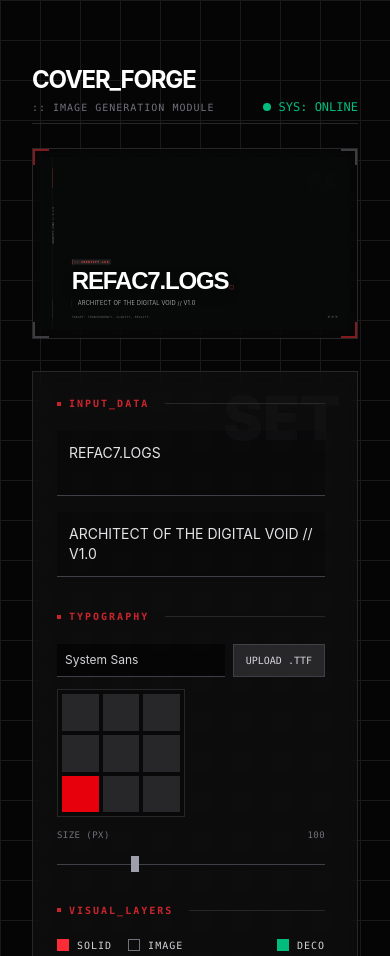
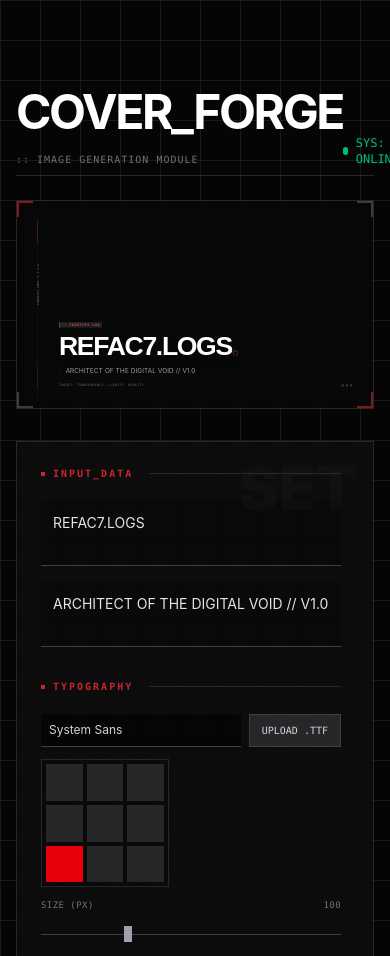
Before and after one commit to Refac7/cover-forge, an Astro site: page / in a window 390 px wide. Shown: the top 956 px of the page. Built offline with nearby package versions, Linux system fonts and the light colour scheme; Astro itself is replaced by a stand-in of ours.

Commit message:
chore(padding): optimize for mobile

```diff
--- a/src/components/CoverGenerator.jsx
+++ b/src/components/CoverGenerator.jsx
@@ -157,7 +157,7 @@ export default function CoverGenerator() {
   };
 
   return (
-    <div className="flex flex-col xl:flex-row gap-8 w-full max-w-400 mx-auto p-4 md:p-8 relative font-sans text-zinc-300">
+    <div className="flex flex-col xl:flex-row gap-8 w-full max-w-400 mx-auto mt-10 md:p-8 relative font-sans text-zinc-300">
 
       {/* --- 左侧：视窗 --- */}
       <div className="flex-1 flex flex-col gap-6 min-w-0">
@@ -165,8 +165,8 @@ export default function CoverGenerator() {
         {/* 顶部状态栏风格 */}
         <div className="flex justify-between items-end border-b border-zinc-800 pb-2">
             <div>
-                <h2 className="text-2xl md:text-4xl font-bold tracking-tighter text-white uppercase">Cover_Forge</h2>
-                <p className="text-[10px] text-zinc-500 font-mono uppercase tracking-widest mt-1">:: Image Generation Module</p>
+                <h2 className="text-5xl md:text-6xl font-bold tracking-tighter text-white uppercase">Cover_Forge</h2>
+                <p className="text-[10px] text-zinc-500 font-mono uppercase tracking-widest mt-4">:: Image Generation Module</p>
             </div>
             <div className="flex items-center gap-2 text-xs font-mono">
                 <span className={`w-2 h-2 rounded-full ${isProcessing ? 'bg-red-500 animate-ping' : 'bg-emerald-500'}`}></span>
```
